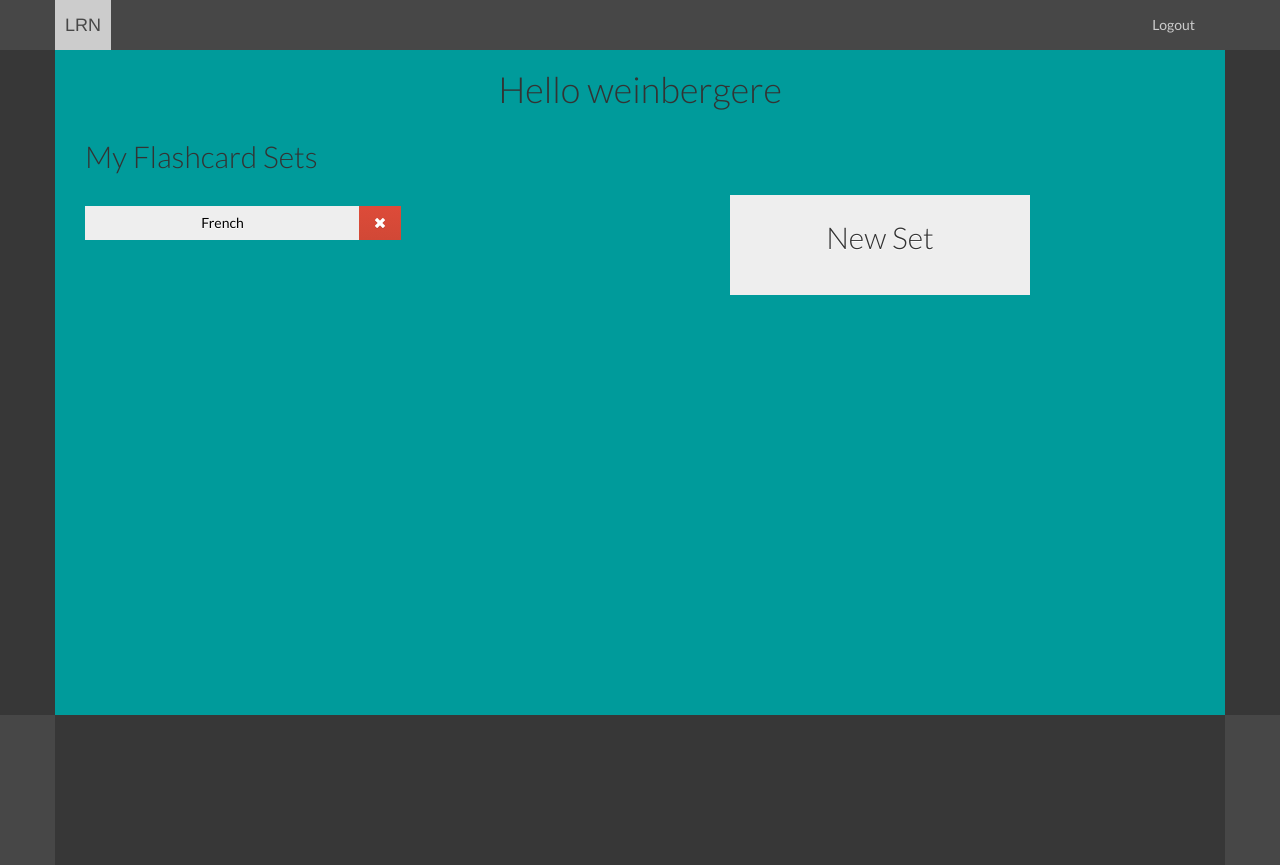
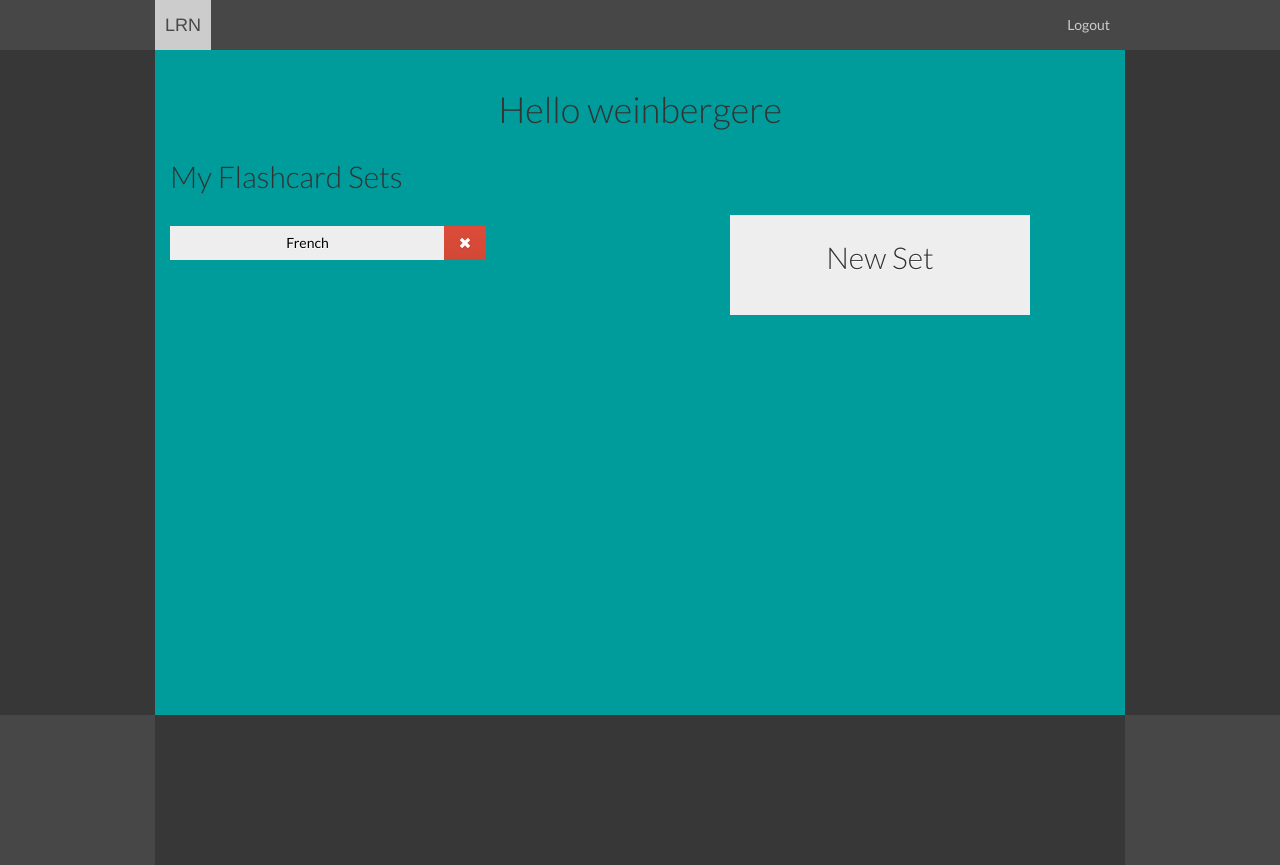
Before and after one commit to ethanweinberger/LRNflashcards, a Django app: page /weinbergere/home/ in a window 1280 px wide. Run offline with Django 3.2, Linux system fonts and the light colour scheme; a user stored in the database is signed in; data comes from the database, SQL or seed files in the repository; both versions use the stored data as it was after the commit; parts of the project's set-up code (start-up, migrations or seed data) failed here and were passed over; some libraries are stand-ins or nearby versions.

```diff
--- a/static/css/base.css
+++ b/static/css/base.css
@@ -23,7 +23,6 @@ h1, h2, h3, h4 {
 }
 
 .top .btn {
-    margin-right:-15px;
     border:none;
     background-color: #474747;
     color:#CCC;
@@ -42,19 +41,39 @@ h1, h2, h3, h4 {
     padding: 0 10px;
     background-color: #CCC;
     color: #474747;
+    margin-left:-15px;
     text-decoration: none;
 }
+
+.container-non-responsive {
+  /* Margin/padding copied from Bootstrap */
+  margin-left: auto;
+  margin-right: auto;
+  padding-top: 0px;
+  padding-left: 15px;
+  padding-right: 15px;
+  background-color: #009b9b;
+  min-height: 665px;
+  margin-top: -20px;
+  padding-top:20px;
+  /* Set width to your desired site width */
+  width: 970px;
+}
+
+.navbar-collapse ul {
+    margin-right: -30px;
+}
+
+.container {
+    width:970px !important;
+}
+
 .top .container {
-    padding: 0;
+    padding-bottom: 20px;
 }
 
 .middle {
     background-color:#373737;
-}
-
-.middle .container {
-    background-color: #009b9b;
-    min-height: 665px;
 }
 
 .navbar-nav li a {
--- a/static/css/create_flashcard_group.css
+++ b/static/css/create_flashcard_group.css
@@ -9,9 +9,6 @@ form {
     margin-right: auto;
 }
 
-.group_form {
-    background-color:#373737;
-}
 
 .group_form .container{
     background-color: #009b9b;
--- a/static/css/home.css
+++ b/static/css/home.css
@@ -6,14 +6,18 @@ h2 {
     margin-bottom: 25px;
 }
 
+.antiscroll-inner {
+  overflow-x: hidden;
+  width: 370px; /** Make 20px larger to extend browser scrollbar outside of wrapper **/
+ }
+
 .antiscroll-wrap {
-    width:350px;
+  width: 350px; /** Size to what you want, but 20px smaller than inner **/
 }
 
 #groups {
     max-width:400px;
     max-height: 475px;
-    overflow-y:scroll;
     padding-right:10px;
 }
 
--- a/static/js/antiscroll.js
+++ b/static/js/antiscroll.js
@@ -56,7 +56,7 @@
     var needHScroll = this.inner.get(0).scrollWidth > this.el.width() + (this.y ? scrollbarSize() : 0),
 	    needVScroll = this.inner.get(0).scrollHeight > this.el.height() + (this.x ? scrollbarSize() : 0);
 
-    if (this.x) {
+    /*if (this.x) {
       if (!this.horizontal && needHScroll) {
         this.horizontal = new Scrollbar.Horizontal(this);
       } else if (this.horizontal && !needHScroll)  {
@@ -65,7 +65,7 @@
       } else if (this.horizontal) {
         this.horizontal.update();
       }
-    }
+    }*/
 
     if (this.y) {
       if (!this.vertical && needVScroll) {
@@ -286,16 +286,16 @@
    * @api private
    */
 
-  Scrollbar.Horizontal = function (pane) {
+  /*Scrollbar.Horizontal = function (pane) {
     this.el = $('<div class="antiscroll-scrollbar antiscroll-scrollbar-horizontal"/>', pane.el);
     Scrollbar.call(this, pane);
-  };
+  };*/
 
   /**
    * Inherits from Scrollbar.
    */
 
-  inherits(Scrollbar.Horizontal, Scrollbar);
+  /*inherits(Scrollbar.Horizontal, Scrollbar);*/
 
   /**
    * Updates size/position of scrollbar.
@@ -303,7 +303,7 @@
    * @api private
    */
 
-  Scrollbar.Horizontal.prototype.update = function () {
+  /*Scrollbar.Horizontal.prototype.update = function () {
     var paneWidth = this.pane.el.width(),
 	    trackWidth = paneWidth - this.pane.padding * 2,
 		innerEl = this.pane.inner.get(0)
@@ -313,7 +313,7 @@
       .css('left', trackWidth * innerEl.scrollLeft / innerEl.scrollWidth);
 
     return paneWidth < innerEl.scrollWidth;
-  };
+  };*/
 
   /**
    * Called upon drag.
@@ -321,7 +321,7 @@
    * @api private
    */
 
-  Scrollbar.Horizontal.prototype.mousemove = function (ev) {
+  /*Scrollbar.Horizontal.prototype.mousemove = function (ev) {
     var trackWidth = this.pane.el.width() - this.pane.padding * 2,
 	    pos = ev.pageX - this.startPageX,
 		barWidth = this.el.width(),
@@ -332,14 +332,14 @@
 
     innerEl.scrollLeft = (innerEl.scrollWidth - this.pane.el.width())
       * y / (trackWidth - barWidth);
-  };
+  };*/
 
   /**
    * Called upon container mousewheel.
    *
    * @api private
    */
-
+/*
   Scrollbar.Horizontal.prototype.mousewheel = function (ev, delta, x, y) {
     if ((x < 0 && 0 == this.pane.inner.get(0).scrollLeft) ||
         (x > 0 && (this.innerEl.scrollLeft + Math.ceil(this.pane.el.width())
@@ -347,7 +347,7 @@
       ev.preventDefault();
       return false;
     }
-  };
+  };*/
 
   /**
    * Vertical scrollbar constructor
--- a/static/js/home.js
+++ b/static/js/home.js
@@ -24,7 +24,7 @@ function csrfSafeMethod(method) {
 
 $(document).ready(function() {
 
-
+    $('.antiscroll-wrap').antiscroll();
     var csrftoken = getCookie('csrftoken');
 
     $('.delete').click(function() {
--- a/templates/flashcard_app/base.html
+++ b/templates/flashcard_app/base.html
@@ -47,7 +47,7 @@
         </header>
 
         <div class = "middle">
-            <div class = "container">
+            <div class = "container-non-responsive">
             {% block body_block %}{% endblock %}
             </div>
         </div>
--- a/templates/flashcard_app/create_flashcard_group.html
+++ b/templates/flashcard_app/create_flashcard_group.html
@@ -17,7 +17,7 @@
 
 <div class = "group_form">
 
-    <div class = "container">
+    <div class = "row">
 
         <br /><br /><br /><br /><br /><br /><br />
 
@@ -34,6 +34,7 @@
                         Submit
                     </button>
         {% endbuttons %}
+    </div>
 </form>
 
     </div>
--- a/templates/flashcard_app/home.html
+++ b/templates/flashcard_app/home.html
@@ -11,7 +11,8 @@
 
     <h1>Hello {{user.username}}</h1>
 
-    <div id = "list" class = "col-md-6">
+    <div class = "row">
+        <div id = "list" class = "col-xs-6">
             <h2>My Flashcard Sets</h2>
             <div class = "antiscroll-wrap">
                 <ul id = "groups" class="nav antiscroll-inner">
@@ -21,7 +22,8 @@
                 </ul>
             </div>
         </div>
-    <div id = "sidebar" class = "col-md-6 center-block">
+        <div id = "sidebar" class = "col-xs-6 center-block">
             <a class = "m-btn"href = "/{{user.username}}/create_flashcard_group/">New Set</a>
         </div>
+    </div>
 {% endblock %}
```
Also changed, not shown: flashcard_app/views.py (+19 -19 lines), static/css/index.css (+10 -0 lines), static/css/view_flashcards.css (+6 -2 lines), templates/flashcard_app/create_flashcard.html (+5 -2 lines), templates/flashcard_app/view_flashcards.html (+5 -3 lines), db.sqlite3, 1 other file. Lines whose indentation alone changed are shown as unchanged.
